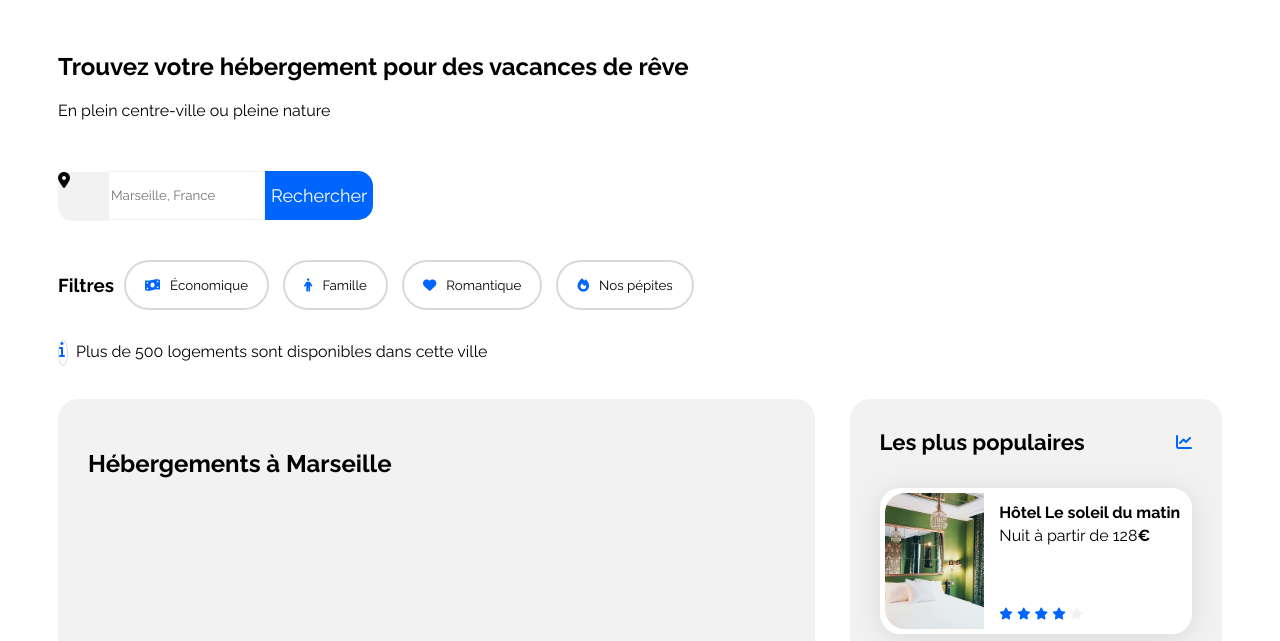
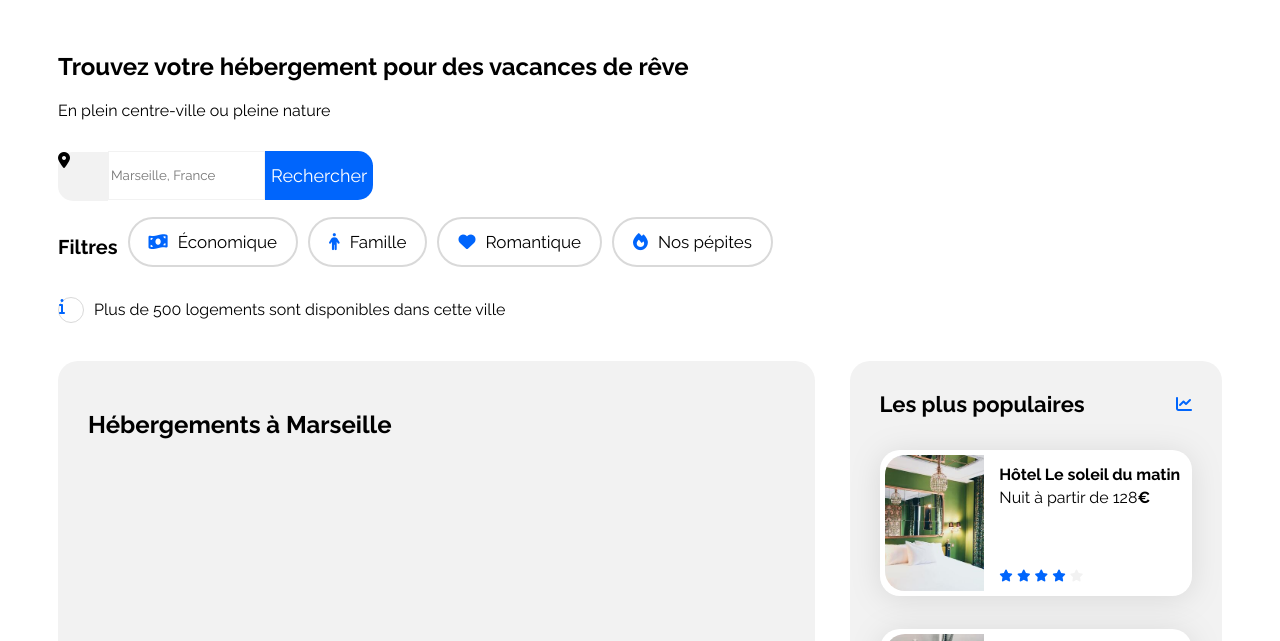
Before and after one commit to ynadOS/OC_P2_Booki, a plain HTML site: page index.html in a window 1280 px wide. Shown: the part 90-731 px from the top of the page. Drawn offline with Linux system fonts and the light colour scheme.

Commit message:
filtres flexbox

```diff
--- a/css/style.css
+++ b/css/style.css
@@ -58,6 +58,7 @@
 /******* Partie sur la recherche *******/
 .trouvez-herbergements {
     width: auto;
+    height: 100%;
     display: flex;
     flex-wrap: wrap;
     justify-content: space-between;
@@ -66,7 +67,7 @@
 }
 
 .trouvez-votre-hebergement, .search-bar, .filtres {
-    margin-bottom: 35px;
+    margin-bottom: 15px;
 }
 .search-bar {
     display: flex;
@@ -99,35 +100,26 @@
     border-radius: 0 15px 15px 0;
 }
 
-.infos-recherche {
-    height: 24px;
-    display: flex;
-}
 
-.fa-info {
-    display: flex;
-    width: 100%;
-    height: 100% ;
-    border: solid 1px #D9D9D9;
-    border-radius: 50%;
-    justify-content: center;
-    align-items: center;
-}
 
+
+/* Recherche/Filtres */
 .filtres {
     width: 100%;
-    height: 50px;
+    height: 100%;
     display: flex;
     flex-wrap: wrap;
     align-items: center;
 }
 
-.fa-filtres {
+.titre-filtre, .liens-filtres, .fa-filtres {
     margin-right: 10px;
+    font-size: 17px;
 }
 
-.titre-filtre, .liens-filtres {
-    margin-right: 10px;
+.partie-boutons-filtres {
+    display: flex;
+    flex-wrap: wrap;
 }
 
 .liens-filtres {
@@ -136,6 +128,7 @@
     border: solid 2px #D9D9D9;
     border-radius: 25px;
     background-color: white;
+    margin-bottom: 10px;
 }
 .liens-filtres:hover {
     height: 50px;
@@ -144,11 +137,28 @@
     border-radius: 25px;
     background-color: #DEEBFF;
 }
+ /* Recherche/Infos logements */
+ .infos-recherche {
+    display: flex;
+    align-items: center;
+    justify-content: center;
+}
+
+ .fa-info {
+    width: 24px;
+    height: 24px ;
+    border: solid 1px #D9D9D9;
+    border-radius: 50%;
+    align-items: center;
+}
 
 .infos-nb-logements {
+    width: 100%;
+    height: 100%;
     display: flex;
+    flex-wrap: wrap;
     margin-left: 10px;
-    height: 100%;
+
     align-items: center;
 }
 
--- a/index.html
+++ b/index.html
@@ -47,7 +47,7 @@
                     <div class="titre-filtre">
                         <h3>Filtres</h3>
                     </div>
-                    <div>
+                    <div class="partie-boutons-filtres">
                         <button class="liens-filtres" href="#"><i class="fa-solid fa-money-bill-wave fa-filtres"></i>Économique</button>
                         <button class="liens-filtres" href="#"><i class="fa-solid fa-person fa-filtres"></i>Famille</button>
                         <button class="liens-filtres" href="#"><i class="fa-solid fa-heart fa-filtres"></i>Romantique</button>
@@ -55,7 +55,9 @@
                     </div>
                 </div>
                 <div class="infos-recherche">
-                    <div><i class="fa-solid fa-info"></i></div>
+                    <div>
+                        <i class="fa-solid fa-info"></i>
+                    </div>
                     <div class="infos-nb-logements">Plus de 500 logements sont disponibles dans cette ville</p></div><p>
                 </div>
             </div>
```
Lines whose indentation alone changed are shown as unchanged.
